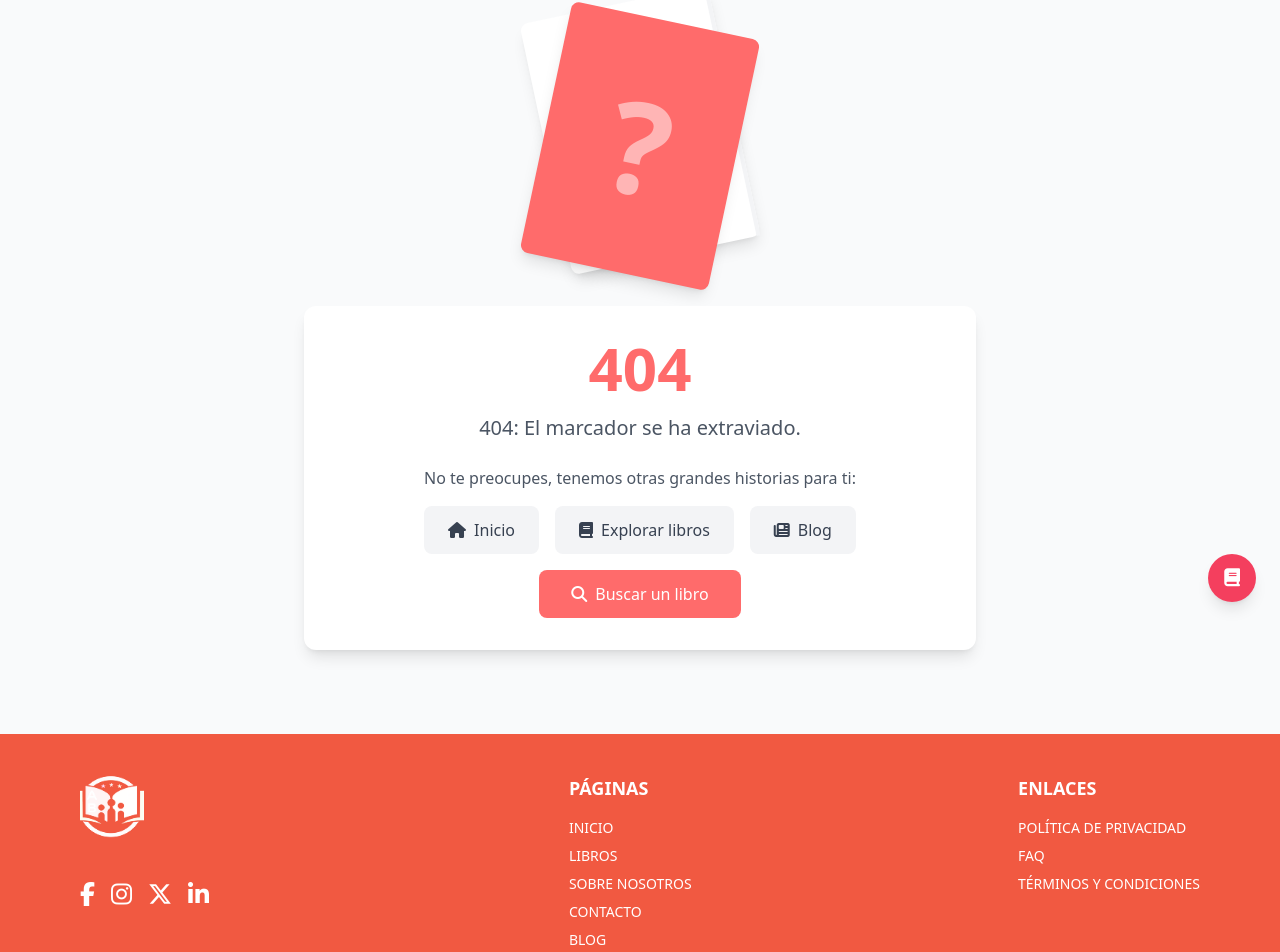
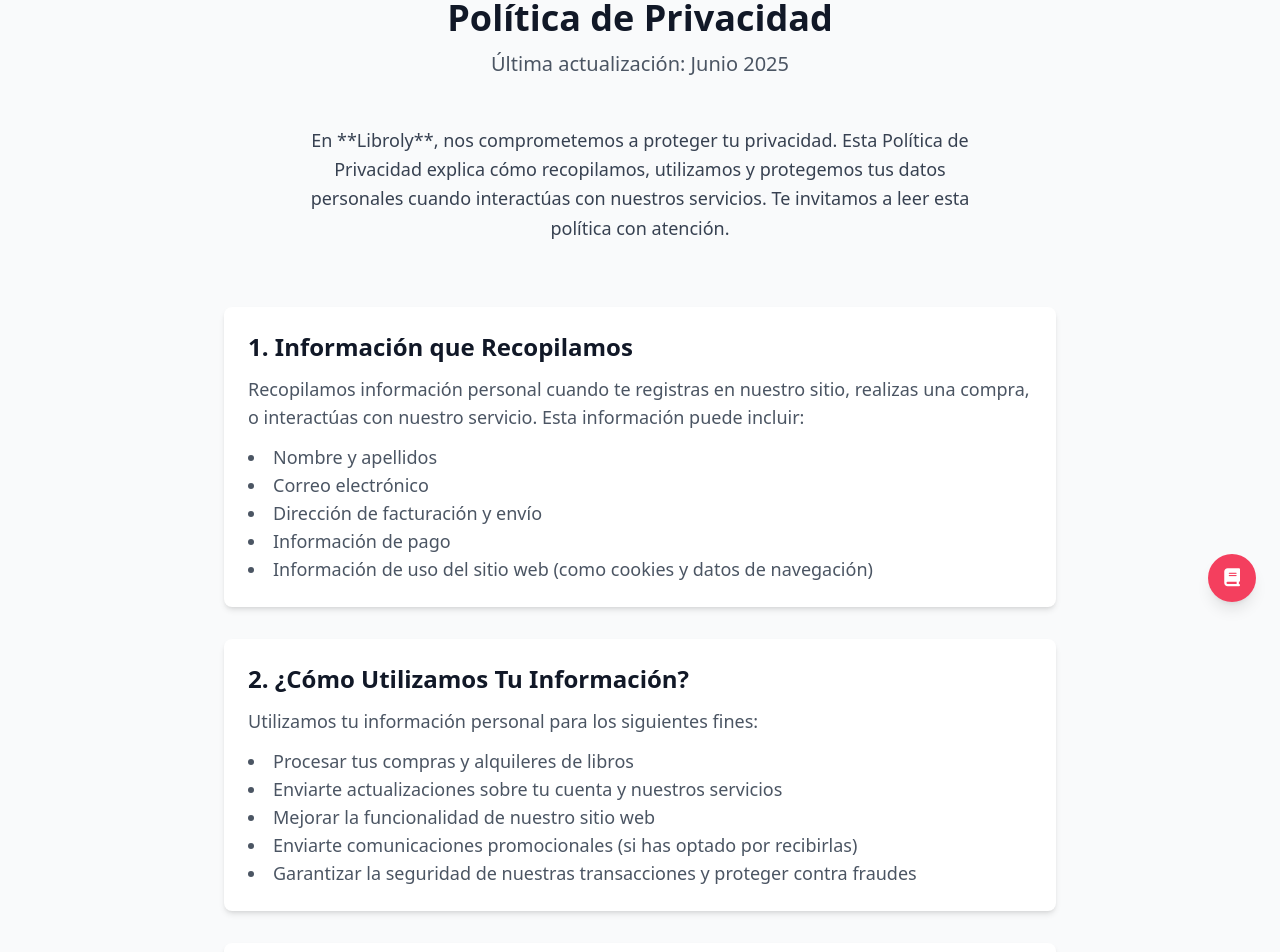
Before and after one commit to TrabajoTFB/Frontend, a React (Vite) app: page /privacy-policy in a window 1280 px wide. Shown: the part 174-1126 px from the top of the page. Built offline with nearby package versions, Linux system fonts and the light colour scheme.

Commit message:
Politica y Privacidad

```diff
--- a/src/App.tsx
+++ b/src/App.tsx
@@ -15,12 +15,14 @@ import Blog from './pages/Blog';
 import BlogPost from './pages/BlogPost';
 import WorkWithUs from './pages/WorkWithUs';
 import NotFound from './pages/NotFound';
+import TermsAndConditions from './pages/TermsAndConditions';
+import FAQ from './pages/FAQ';
+import PrivacyPolicy from './pages/PrivacyPolicy';
 import NavBar from "./components/layout/NavBar";
 import TopBar from './components/layout/TopBar';
 import Footer from './components/layout/Footer';
 import ChatBot from './components/ui/ChatBot';
-import TermsAndConditions from './pages/TermsAndConditions';
-import FAQ from './pages/FAQ';
+
 import '@fortawesome/fontawesome-free/css/all.min.css';
 import './App.css';
 import { CartProvider } from './contexts/CartContext';
@@ -41,6 +43,9 @@ function App() {
             <Route path="/login" element={<Login />} />
             <Route path="/signup" element={<SignUp />} />
             <Route path="/books" element={<Books />} />
+            <Route path="/terms-conditions" element={<TermsAndConditions />} />
+            <Route path="/faq" element={<FAQ />} />
+            <Route path="/privacy-policy" element={<PrivacyPolicy />} />
             <Route
               path="/profile"
               element={
@@ -55,8 +60,6 @@ function App() {
             <Route path="/blog/:slug" element={<BlogPost />} />
             <Route path='/cart' element={<Cart />} />
             <Route path='/work-with-us' element={<WorkWithUs />} />
-            <Route path='/terms-conditions' element={<TermsAndConditions />} />
-            <Route path='/faq' element={<FAQ />} />
             <Route path="*" element={<NotFound />} />
           </Routes>
         </main>
--- /dev/null
+++ b/src/components/layout/PrivacyPolicyComp.tsx
@@ -0,0 +1,116 @@
+import React from "react";
+
+const PrivacyPolicy: React.FC = () => {
+  return (
+    <div className="bg-gray-50 min-h-screen">
+      {/* Contenedor principal */}
+      <div className="max-w-4xl mx-auto px-6 py-16 sm:px-8">
+        {/* Título de la página */}
+        <div className="text-center mb-12">
+          <h1 className="text-4xl font-extrabold text-gray-900">Política de Privacidad</h1>
+          <p className="text-xl text-gray-600 mt-3">Última actualización: Junio 2025</p>
+        </div>
+
+        {/* Introducción */}
+        <div className="mb-16 text-center">
+          <p className="text-lg text-gray-700 leading-relaxed max-w-2xl mx-auto">
+            En **Libroly**, nos comprometemos a proteger tu privacidad. Esta Política de Privacidad explica cómo recopilamos, utilizamos y protegemos tus datos personales cuando interactúas con nuestros servicios. Te invitamos a leer esta política con atención.
+          </p>
+        </div>
+
+        {/* Sección 1 - Información que recopilamos */}
+        <div className="space-y-8">
+          <div className="bg-white p-6 rounded-lg shadow-md hover:shadow-xl transition-shadow duration-300">
+            <h2 className="text-2xl font-semibold text-gray-900">1. Información que Recopilamos</h2>
+            <p className="text-lg text-gray-600 mt-3">
+              Recopilamos información personal cuando te registras en nuestro sitio, realizas una compra, o interactúas con nuestro servicio. Esta información puede incluir:
+              <ul className="list-disc list-inside mt-3 text-gray-600">
+                <li>Nombre y apellidos</li>
+                <li>Correo electrónico</li>
+                <li>Dirección de facturación y envío</li>
+                <li>Información de pago</li>
+                <li>Información de uso del sitio web (como cookies y datos de navegación)</li>
+              </ul>
+            </p>
+          </div>
+
+          {/* Sección 2 - Uso de la información */}
+          <div className="bg-white p-6 rounded-lg shadow-md hover:shadow-xl transition-shadow duration-300">
+            <h2 className="text-2xl font-semibold text-gray-900">2. ¿Cómo Utilizamos Tu Información?</h2>
+            <p className="text-lg text-gray-600 mt-3">
+              Utilizamos tu información personal para los siguientes fines:
+              <ul className="list-disc list-inside mt-3 text-gray-600">
+                <li>Procesar tus compras y alquileres de libros</li>
+                <li>Enviarte actualizaciones sobre tu cuenta y nuestros servicios</li>
+                <li>Mejorar la funcionalidad de nuestro sitio web</li>
+                <li>Enviarte comunicaciones promocionales (si has optado por recibirlas)</li>
+                <li>Garantizar la seguridad de nuestras transacciones y proteger contra fraudes</li>
+              </ul>
+            </p>
+          </div>
+
+          {/* Sección 3 - Protección de tus datos */}
+          <div className="bg-white p-6 rounded-lg shadow-md hover:shadow-xl transition-shadow duration-300">
+            <h2 className="text-2xl font-semibold text-gray-900">3. Protección de Tus Datos</h2>
+            <p className="text-lg text-gray-600 mt-3">
+              Tomamos medidas técnicas y organizativas para proteger tu información personal. Utilizamos encriptación avanzada en las transacciones y guardamos tus datos en servidores seguros.
+            </p>
+            <p className="text-lg text-gray-600 mt-3">
+              Sin embargo, es importante tener en cuenta que ninguna transmisión de datos por internet puede garantizarse completamente segura. A pesar de nuestros esfuerzos, no podemos garantizar la seguridad absoluta de tus datos en todas las circunstancias.
+            </p>
+          </div>
+
+          {/* Sección 4 - Compartición de datos */}
+          <div className="bg-white p-6 rounded-lg shadow-md hover:shadow-xl transition-shadow duration-300">
+            <h2 className="text-2xl font-semibold text-gray-900">4. Compartición de Datos</h2>
+            <p className="text-lg text-gray-600 mt-3">
+              No compartimos tu información personal con terceros, excepto en las siguientes circunstancias:
+              <ul className="list-disc list-inside mt-3 text-gray-600">
+                <li>Con proveedores de servicios de confianza que nos asisten en la operación de nuestro sitio web y procesamiento de pagos</li>
+                <li>Cuando sea requerido por la ley o para cumplir con un proceso judicial</li>
+                <li>Para proteger nuestros derechos, propiedad o seguridad, y los de nuestros usuarios</li>
+              </ul>
+            </p>
+          </div>
+
+          {/* Sección 5 - Tus derechos */}
+          <div className="bg-white p-6 rounded-lg shadow-md hover:shadow-xl transition-shadow duration-300">
+            <h2 className="text-2xl font-semibold text-gray-900">5. Tus Derechos</h2>
+            <p className="text-lg text-gray-600 mt-3">
+              Tienes derecho a acceder, corregir y eliminar tus datos personales en cualquier momento. Si deseas realizar alguna de estas acciones, puedes hacerlo a través de la sección "Mi cuenta" en nuestro sitio web o poniéndote en contacto con nosotros.
+            </p>
+            <p className="text-lg text-gray-600 mt-3">
+              Además, puedes oponerte al tratamiento de tus datos personales en ciertos casos, como cuando procesamos tus datos para fines de marketing directo.
+            </p>
+          </div>
+
+          {/* Sección 6 - Cookies */}
+          <div className="bg-white p-6 rounded-lg shadow-md hover:shadow-xl transition-shadow duration-300">
+            <h2 className="text-2xl font-semibold text-gray-900">6. Uso de Cookies</h2>
+            <p className="text-lg text-gray-600 mt-3">
+              Utilizamos cookies para mejorar tu experiencia en nuestro sitio web. Las cookies nos ayudan a recordarte entre sesiones, analizar el tráfico web y personalizar el contenido que te mostramos.
+            </p>
+            <p className="text-lg text-gray-600 mt-3">
+              Si prefieres no aceptar cookies, puedes desactivarlas en la configuración de tu navegador, pero ten en cuenta que algunas funciones de nuestro sitio pueden no estar disponibles sin ellas.
+            </p>
+          </div>
+
+          {/* Sección 7 - Contacto */}
+          <div className="bg-white p-6 rounded-lg shadow-md hover:shadow-xl transition-shadow duration-300">
+            <h2 className="text-2xl font-semibold text-gray-900">7. Contacto</h2>
+            <p className="text-lg text-gray-600 mt-3">
+              Si tienes preguntas o inquietudes sobre nuestra Política de Privacidad o el tratamiento de tus datos personales, no dudes en ponerte en contacto con nosotros a través de <strong>soporte@libroly.com</strong>.
+            </p>
+          </div>
+        </div>
+
+        {/* Footer */}
+        <div className="mt-16 text-center text-sm text-gray-500">
+          <p>&copy; 2025 **Libroly**. Todos los derechos reservados.</p>
+        </div>
+      </div>
+    </div>
+  );
+};
+
+export default PrivacyPolicy;
--- /dev/null
+++ b/src/pages/PrivacyPolicy.tsx
@@ -0,0 +1,10 @@
+import React from "react";
+import PrivacyPolicyComp from "../components/layout/PrivacyPolicyComp";
+
+const PrivacyPolicy: React.FC = () => {
+  return (
+      <PrivacyPolicyComp />
+  );
+};
+
+export default PrivacyPolicy;
```
